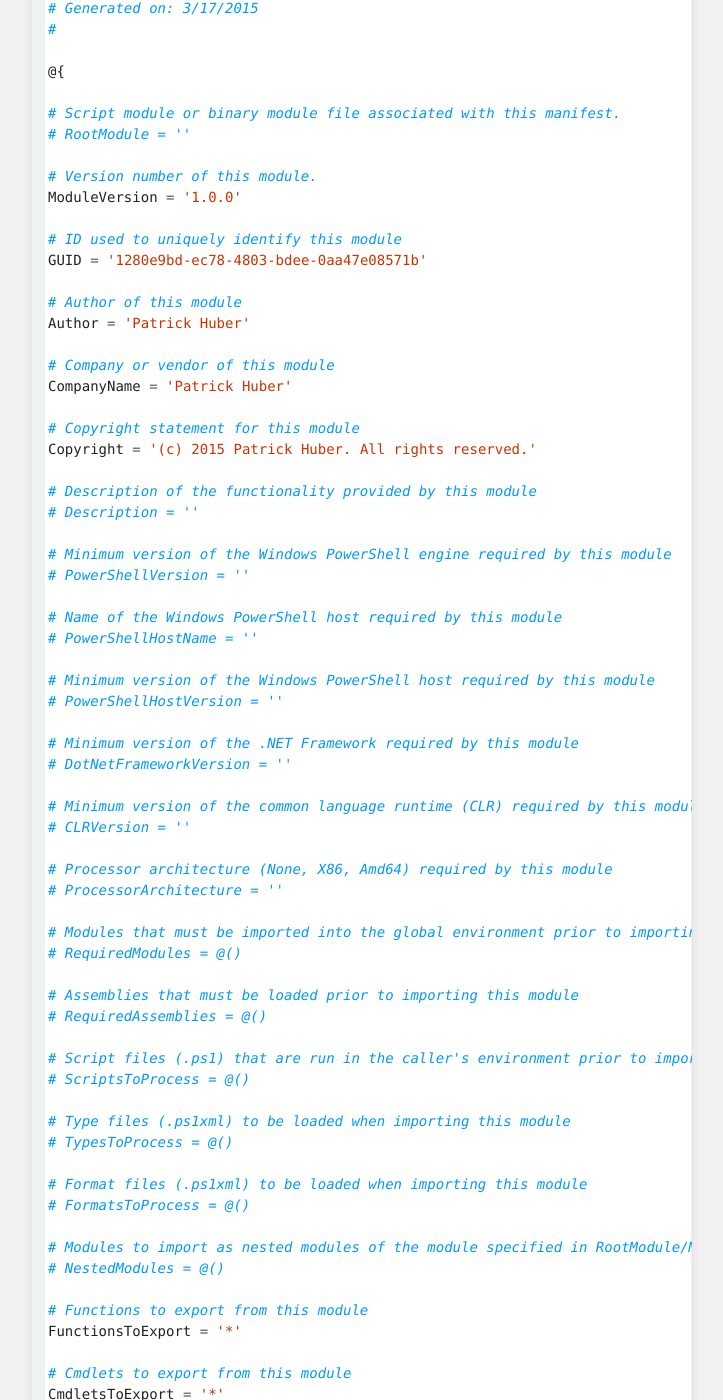
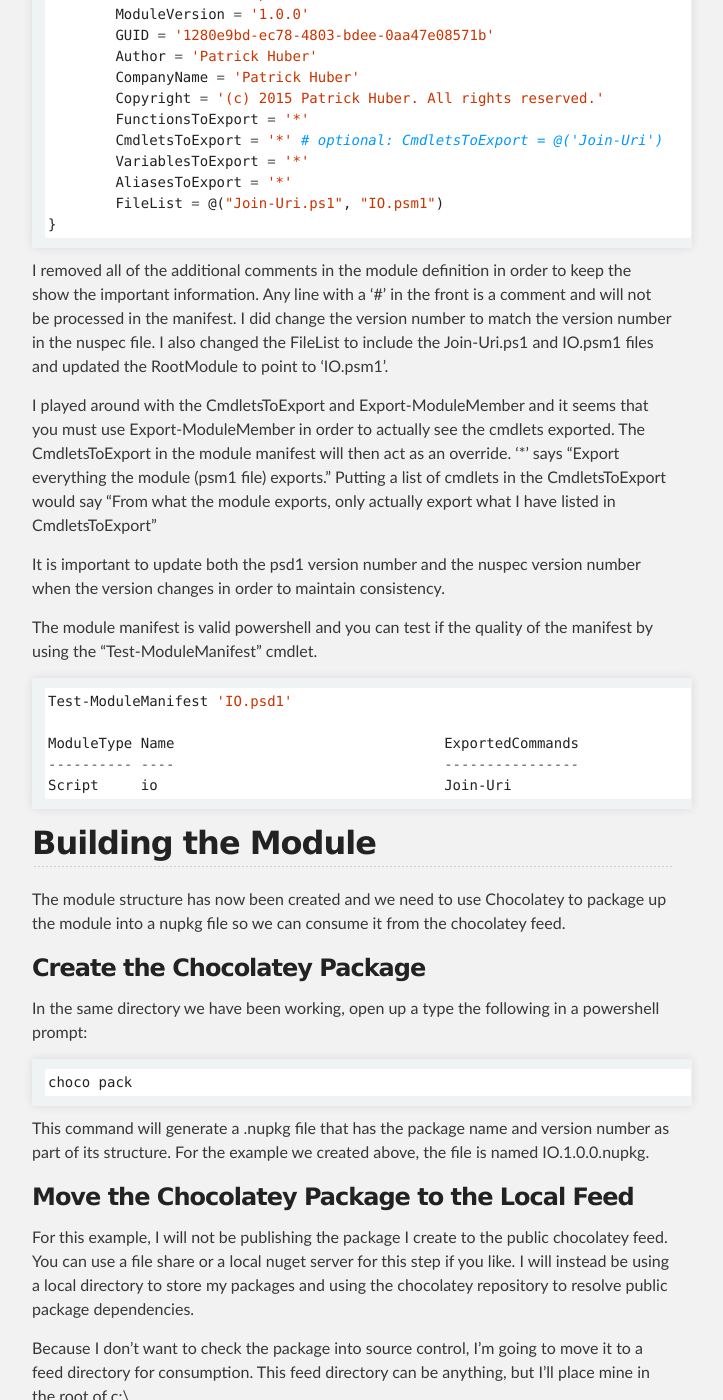
Before and after one commit to patrickhuber/patrickhuber.github.io, a Jekyll site: the page built from _posts/2015-03-17-creating-reusable-powershell-modules-with-psget-and-chocolatey.md, in a window 1280 px wide and 1400 px high, scrolled down 5824 px. Shown: the whole window, without its empty margins (288-1011 px from the left). Built offline with Jekyll 4.4.1, drawn with Linux system fonts in a browser that asks for light colours; Markdown is read by kramdown in place of the engine named in the settings; some of the changed text lies outside the part shown.

Commit message:
updates module building edgecases

````diff
--- a/_posts/2015-03-17-creating-reusable-powershell-modules-with-psget-and-chocolatey.md
+++ b/_posts/2015-03-17-creating-reusable-powershell-modules-with-psget-and-chocolatey.md
@@ -116,10 +116,12 @@
 # Load all script files recursively into this module
 # http://www.kmerwin.com/?p=174
 gci $psscriptroot\*.ps1 -exclude ChocolateyInstall.ps1 -Recurse | % {. $_.FullName }
+Export-ModuleMember -Alias * -Function * -Cmdlet *
 ```
 
 Special shout out to the blog at [kmerwin.com](http://www.kmerwin.com/?p=174) for originating this idea for organizing files.
 I added an exclude filter in there to make sure I don't include the ChocolateyInstall.ps1 file in actual module.
+I also added a global call to Export-ModuleMember in order to export the cmdlets, functions and variables of the module.
 The ChocolateyInstall.ps1 file is the logic that installs our chocolatey package.
 We will add that file now.
 
@@ -160,7 +162,7 @@
 1. We need to import the PsGet module to get access tot he Install-Module cmdlet.
 2. We are setting the script directory variable by looking at the $PSScriptRoot. The $PSScriptRoot variable was added in PowerShell v3. If you want to use a earlier version of powershell, you can use $myInvocation.MyCommand.Definition.
 3. Because the module is located in the package root and the ChocolateyInstall.ps1 file is located in the tools directory, we need to get the parent directory to the ChocolateyInstall.ps1 file.
-4. We use the Package Directory to load our IO.psm1 module file using the Install-Module cmdlet from the PsGet module.
+4. We use the Package Directory to load our IO.psm1 module file using the Install-Module cmdlet from the PsGet module. It is important to use the directory here and not the .psm1 because using the directory will load all of our module files.
 
 Chocolatey requires a [nuspec file](http://docs.nuget.org/create/nuspec-reference) in order to create a package.
 The NuSpec file is an xml configuration file that contains metadata about the package including the name, version and description.
@@ -227,108 +229,42 @@
 Here are the contents of the IO.psd1 file:
 
 ```powershell
-#
-# Module manifest for module 'IO'
-#
-# Generated by: Patrick Huber
-#
-# Generated on: 3/17/2015
-#
-
 @{
-
-# Script module or binary module file associated with this manifest.
-# RootModule = ''
-
-# Version number of this module.
-ModuleVersion = '1.0.0'
-
-# ID used to uniquely identify this module
-GUID = '1280e9bd-ec78-4803-bdee-0aa47e08571b'
-
-# Author of this module
-Author = 'Patrick Huber'
-
-# Company or vendor of this module
-CompanyName = 'Patrick Huber'
-
-# Copyright statement for this module
-Copyright = '(c) 2015 Patrick Huber. All rights reserved.'
-
-# Description of the functionality provided by this module
-# Description = ''
-
-# Minimum version of the Windows PowerShell engine required by this module
-# PowerShellVersion = ''
-
-# Name of the Windows PowerShell host required by this module
-# PowerShellHostName = ''
-
-# Minimum version of the Windows PowerShell host required by this module
-# PowerShellHostVersion = ''
-
-# Minimum version of the .NET Framework required by this module
-# DotNetFrameworkVersion = ''
-
-# Minimum version of the common language runtime (CLR) required by this module
-# CLRVersion = ''
-
-# Processor architecture (None, X86, Amd64) required by this module
-# ProcessorArchitecture = ''
-
-# Modules that must be imported into the global environment prior to importing this module
-# RequiredModules = @()
-
-# Assemblies that must be loaded prior to importing this module
-# RequiredAssemblies = @()
-
-# Script files (.ps1) that are run in the caller's environment prior to importing this module.
-# ScriptsToProcess = @()
-
-# Type files (.ps1xml) to be loaded when importing this module
-# TypesToProcess = @()
-
-# Format files (.ps1xml) to be loaded when importing this module
-# FormatsToProcess = @()
-
-# Modules to import as nested modules of the module specified in RootModule/ModuleToProcess
-# NestedModules = @()
-
-# Functions to export from this module
-FunctionsToExport = '*'
-
-# Cmdlets to export from this module
-CmdletsToExport = '*'
-
-# Variables to export from this module
-VariablesToExport = '*'
-
-# Aliases to export from this module
-AliasesToExport = '*'
-
-# List of all modules packaged with this module.
-# ModuleList = @()
-
-# List of all files packaged with this module
-# FileList = @()
-
-# Private data to pass to the module specified in RootModule/ModuleToProcess
-# PrivateData = ''
-
-# HelpInfo URI of this module
-# HelpInfoURI = ''
-
-# Default prefix for commands exported from this module. Override the default prefix using Import-Module -Prefix.
-# DefaultCommandPrefix = ''
-
+	RootModule = 'IO.psm1'
+	ModuleVersion = '1.0.0'
+	GUID = '1280e9bd-ec78-4803-bdee-0aa47e08571b'
+	Author = 'Patrick Huber'
+	CompanyName = 'Patrick Huber'
+	Copyright = '(c) 2015 Patrick Huber. All rights reserved.'
+	FunctionsToExport = '*'
+	CmdletsToExport = '*' # optional: CmdletsToExport = @('Join-Uri')
+	VariablesToExport = '*'
+	AliasesToExport = '*'
+	FileList = @("Join-Uri.ps1", "IO.psm1")
 }
 ```
 
-The file keeps most of the generated defaults which allows you to add files to the module without much additional editing.
+I removed all of the additional comments in the module definition in order to keep the show the important information.
 Any line with a '#' in the front is a comment and will not be processed in the manifest.
 I did change the version number to match the version number in the nuspec file.
+I also changed the FileList to include the Join-Uri.ps1 and IO.psm1 files and updated the RootModule to point to 'IO.psm1'.
+
+I played around with the CmdletsToExport and Export-ModuleMember and it seems that you must use Export-ModuleMember in order to actually see the cmdlets exported.
+The CmdletsToExport in the module manifest will then act as an override.
+'*' says "Export everything the module (psm1 file) exports."
+Putting a list of cmdlets in the CmdletsToExport would say "From what the module exports, only actually export what I have listed in CmdletsToExport"
 
 It is important to update both the psd1 version number and the nuspec version number when the version changes in order to maintain consistency.
+
+The module manifest is valid powershell and you can test if the quality of the manifest by using the "Test-ModuleManifest" cmdlet.
+
+```powershell
+Test-ModuleManifest 'IO.psd1'
+
+ModuleType Name                                ExportedCommands
+---------- ----                                ----------------
+Script     io                                  Join-Uri
+```
 
 ## Building the Module
 
````
Also changed, not shown: other parts of _posts/2015-03-17-creating-reusable-powershell-modules-with-psget-and-chocolatey.md (+1 -1 lines).
